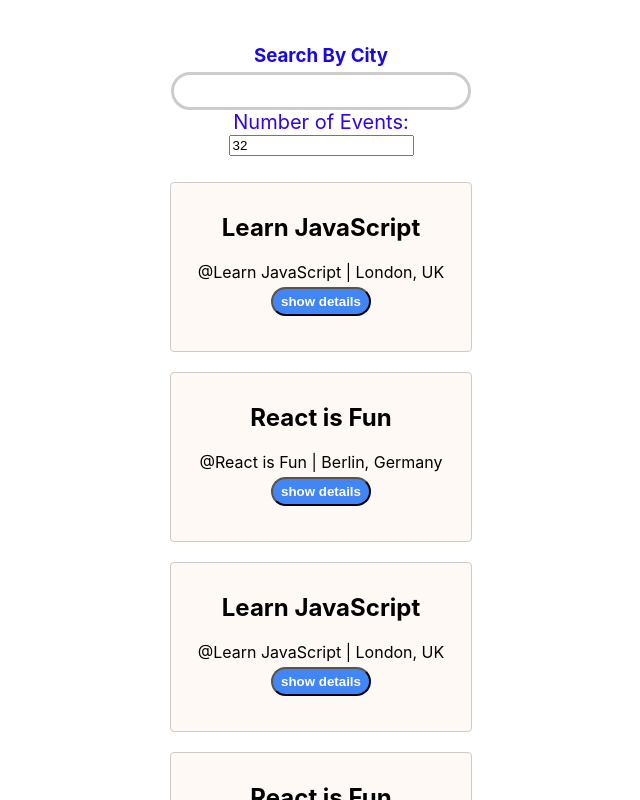
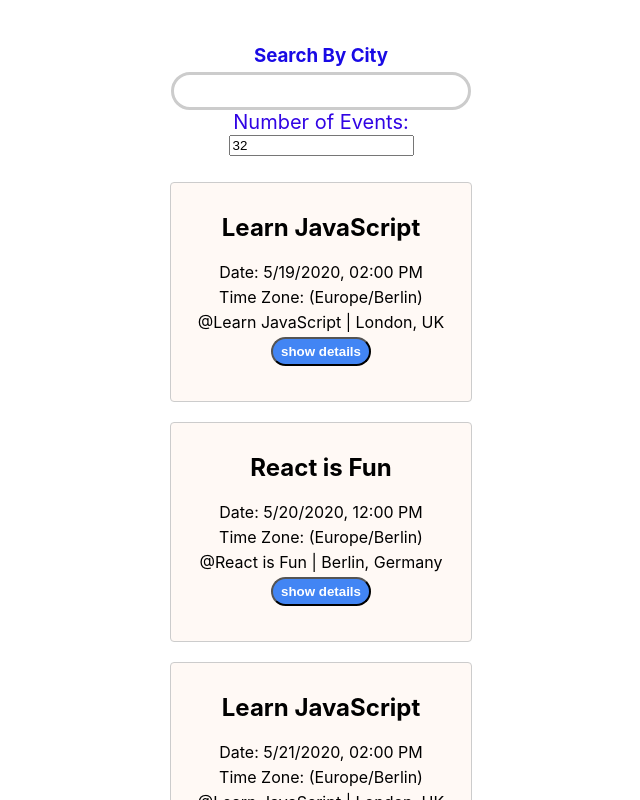
Before and after one commit to fredpasqua/meet, a React (Create React App) app: page / in a window 1280 px wide. Shown: the top 800 px of the page, without its empty margins (319-959 px from the left). Built offline with nearby package versions, Linux system fonts and the light colour scheme.

Commit message:
updateDateTime output for event

```diff
--- a/src/Event.js
+++ b/src/Event.js
@@ -28,9 +28,19 @@ class Event extends Component {
           <div className="event-basics">
             <h2 className="event-title">{event.summary}</h2>
             <p className="eventDateTime">
-              {/* {new Date(event.start.dateTime).toLocaleDateString()}
-            {` (${event.start.timeZone})`} */}
+              Date:{" "}
+              {new Date(event.start.dateTime).toLocaleTimeString([], {
+                year: "numeric",
+                month: "numeric",
+                day: "numeric",
+                hour: "2-digit",
+                minute: "2-digit",
+              })}
             </p>
+            <p className="eventDateTime">
+              Time Zone:{` (${event.start.timeZone})`}
+            </p>
+
             <p className="location">{`@${event.summary} | ${event.location}`}</p>
             {this.state.basicView ? (
               <button
```
